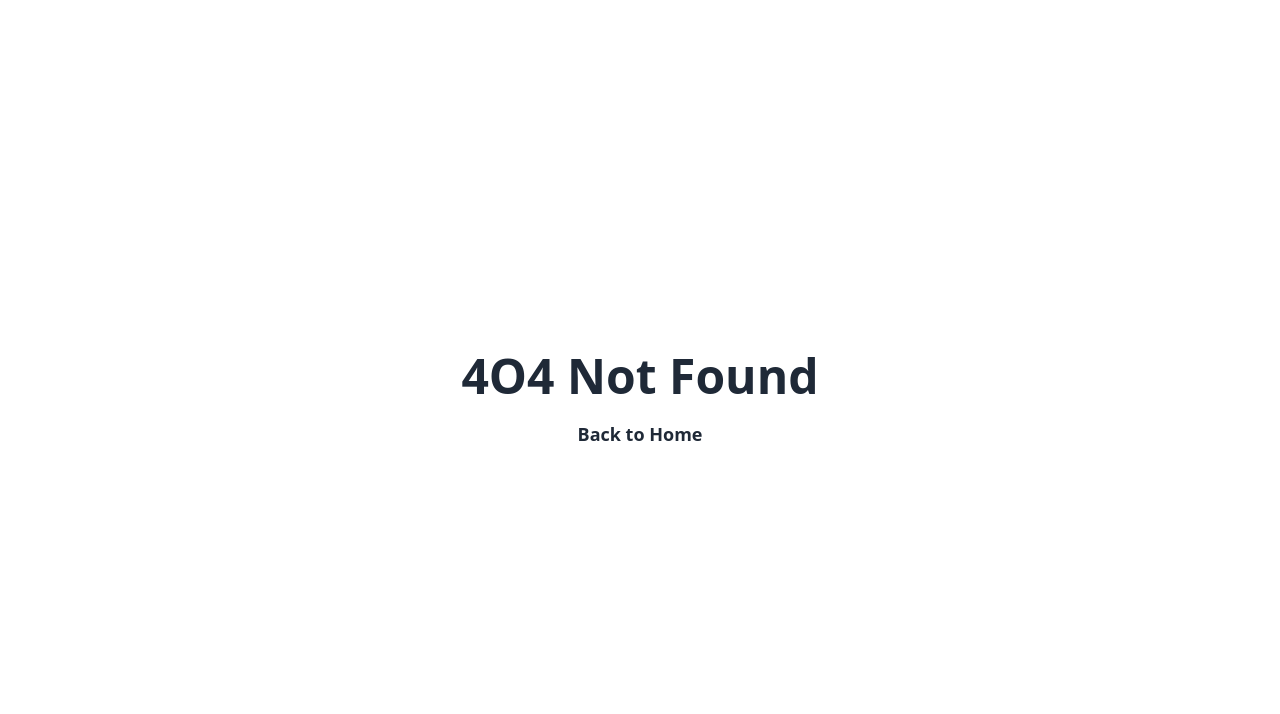
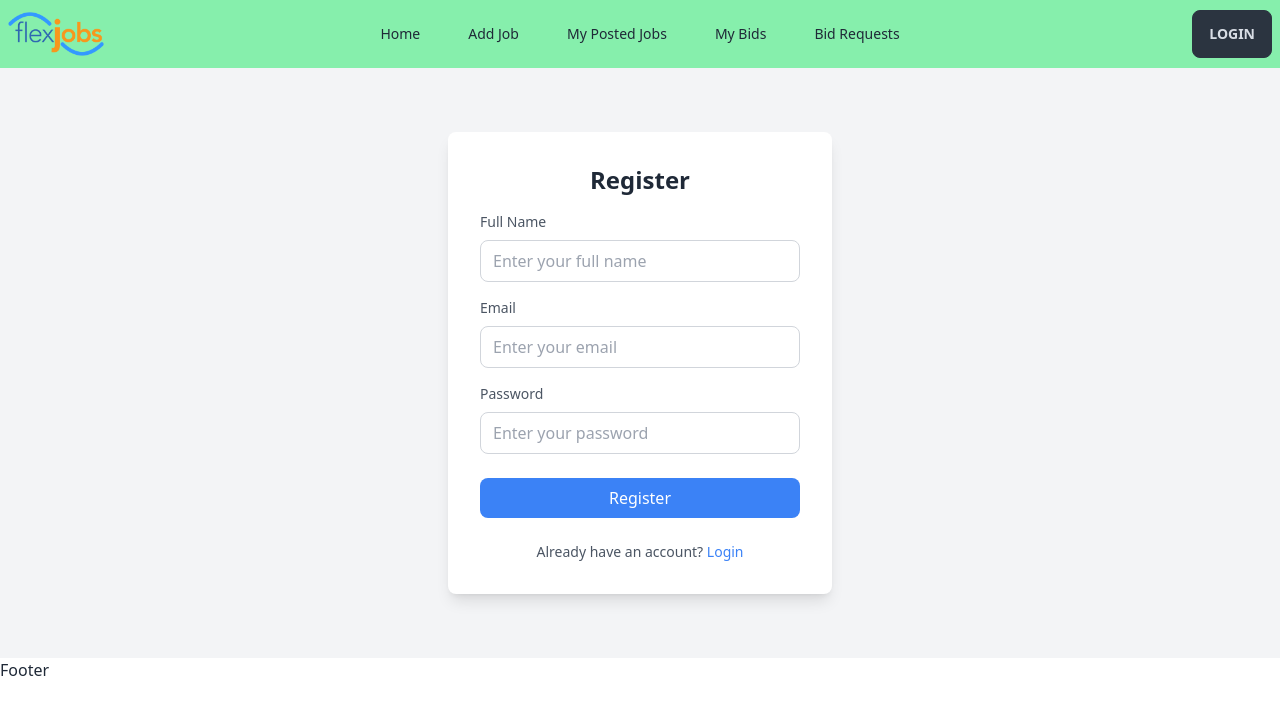
Before and after one commit to liton61/flexJobs-client-side, a React (Vite) app: page /register in a window 1280 px wide. Before the commit this address had no page. Shown: the top 714 px of the page. Built offline with nearby package versions, Linux system fonts and the light colour scheme.

Commit message:
register form added

```diff
--- /dev/null
+++ b/src/components/Register/Register.jsx
@@ -0,0 +1,33 @@
+
+
+const Register = () => {
+    return (
+        <div>
+            <div className="bg-gray-100 flex items-center justify-center py-16">
+                <div className="bg-white w-96 p-8 rounded-lg shadow-lg">
+                    <h2 className="text-2xl font-semibold text-gray-800 mb-4 text-center">Register</h2>
+                    <form>
+                        <div className="mb-4">
+                            <label className="block text-gray-600 text-sm font-medium mb-2">Full Name</label>
+                            <input type="text" id="name" name="name" className="w-full px-3 py-2 border border-gray-300 rounded-lg focus:outline-none focus:border-blue-500" placeholder="Enter your full name" required />
+                        </div>
+                        <div className="mb-4">
+                            <label className="block text-gray-600 text-sm font-medium mb-2">Email</label>
+                            <input type="email" id="email" name="email" className="w-full px-3 py-2 border border-gray-300 rounded-lg focus:outline-none focus:border-blue-500" placeholder="Enter your email" required />
+                        </div>
+                        <div className="mb-6">
+                            <label className="block text-gray-600 text-sm font-medium mb-2">Password</label>
+                            <input type="password" id="password" name="password" className="w-full px-3 py-2 border border-gray-300 rounded-lg focus:outline-none focus:border-blue-500" placeholder="Enter your password" required />
+                        </div>
+                        <div className="mb-6">
+                            <button type="submit" className="w-full bg-blue-500 text-white py-2 px-4 rounded-lg hover:bg-blue-600 focus:outline-none focus:bg-blue-600">Register</button>
+                        </div>
+                    </form>
+                    <p className="text-gray-600 text-sm text-center">Already have an account? <a href="/login" className="text-blue-500">Login</a></p>
+                </div>
+            </div>
+        </div>
+    );
+};
+
+export default Register;
--- a/src/components/Router/Router.jsx
+++ b/src/components/Router/Router.jsx
@@ -7,6 +7,7 @@ import MyPostedJobs from "../MyPostedJobs/MyPostedJobs";
 import MyBids from "../MyBids/MyBids";
 import BideRequests from "../BideRequests/BideRequests";
 import Login from "../Login/Login";
+import Register from "../Register/Register";
 
 
 const router = createBrowserRouter([
@@ -39,6 +40,10 @@ const router = createBrowserRouter([
                 path: "/login",
                 element: <Login></Login>,
             },
+            {
+                path: "/register",
+                element: <Register></Register>,
+            },
         ],
     },
 ]);
```
